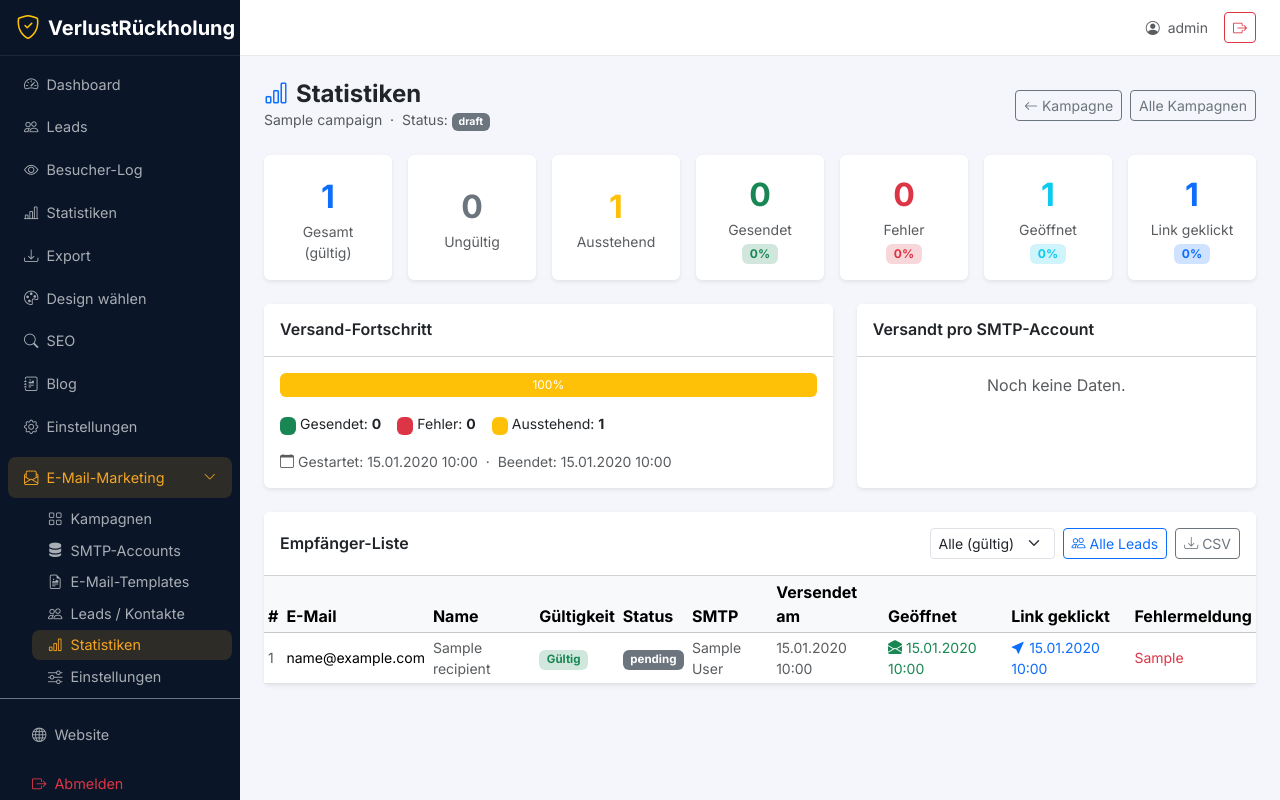
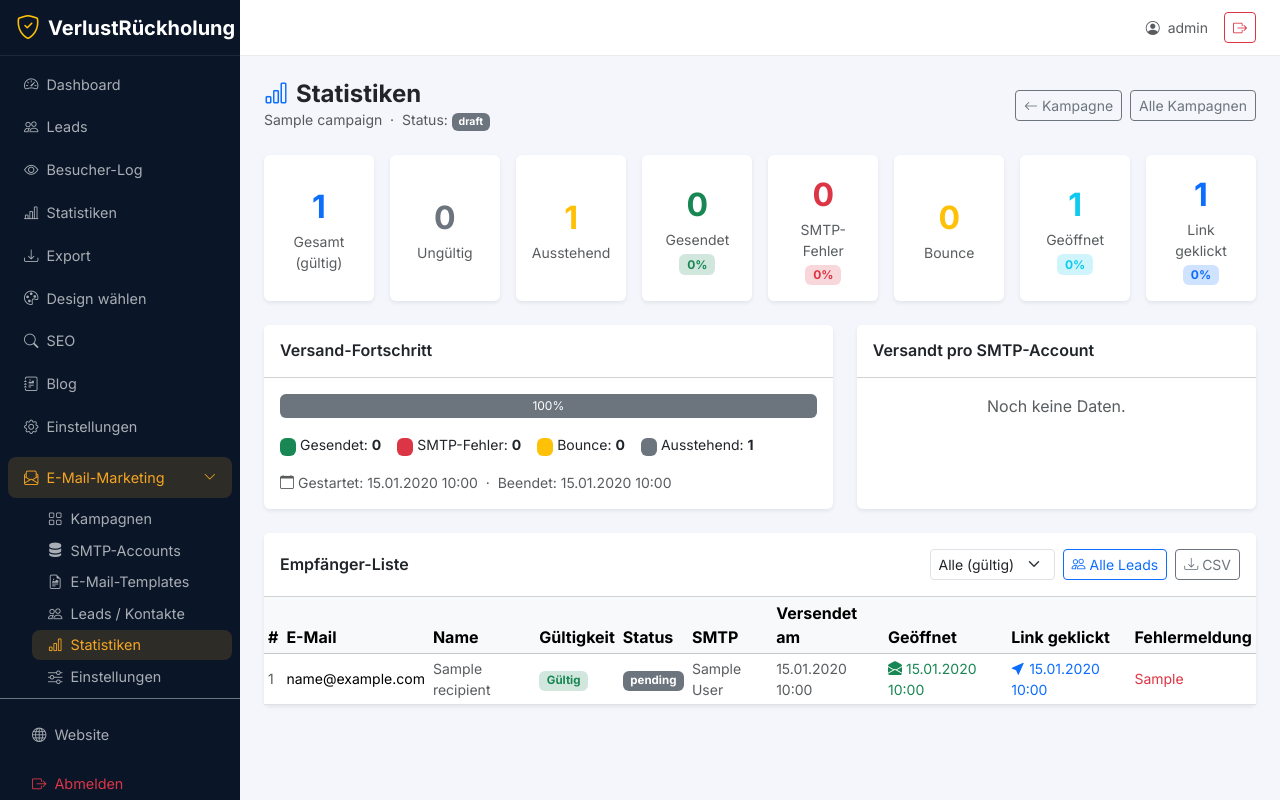
Before and after one commit to berndmarcel860-byte/Scmlds, a PHP site: page /admin/mailing/stats.php?id=1 in a window 1280 px wide. Run offline with PHP 8.4, Linux system fonts and the light colour scheme; a user stored in the database is signed in; data comes from the database, SQL or seed files in the repository; tables that the repository leaves empty hold one stand-in row (values such as "Sample post"); some libraries are stand-ins or nearby versions.

Commit message:
Fix bounce rate display and add pre-send MX validity check
Co-authored-by: berndmarcel860-byte <237513138+berndmarcel860-byte@users.noreply.github.com>

```diff
--- a/admin/mailing/campaign_edit.php
+++ b/admin/mailing/campaign_edit.php
@@ -328,7 +328,7 @@ $sample_recipients = $cid ? get_mailing_recipients($cid, '', 10, 0, '') : [];
                     </div>
                     <div class="card-body">
                         <div class="row g-2 text-center">
-                            <?php $items = [['primary','Gesamt',$stats['total']],['warning','Ausstehend',$stats['pending']],['success','Gesendet',$stats['sent']],['danger','Fehler',$stats['failed']],['info','Geöffnet',$stats['opens']]]; ?>
+                            <?php $items = [['primary','Gesamt',$stats['total']],['warning','Ausstehend',$stats['pending']],['success','Gesendet',$stats['sent']],['danger','SMTP-Fehler',$stats['failed']],['warning','Bounce',$stats['bounced']],['info','Geöffnet',$stats['opens']]]; ?>
                             <?php foreach ($items as [$color,$label,$val]): ?>
                             <div class="col">
                                 <div class="border rounded-3 p-2">
--- a/admin/mailing/stats.php
+++ b/admin/mailing/stats.php
@@ -36,11 +36,14 @@ $acc_stats = $pdo->prepare(
 $acc_stats->execute([':cid' => $cid]);
 $account_breakdown = $acc_stats->fetchAll(PDO::FETCH_ASSOC);
 
-// Open rate / click rate
-$open_rate  = $stats['sent'] > 0 ? round($stats['opens']  / $stats['sent'] * 100, 1) : 0;
-$click_rate = $stats['sent'] > 0 ? round($stats['clicks'] / $stats['sent'] * 100, 1) : 0;
-$fail_rate  = $stats['total'] > 0 ? round($stats['failed'] / $stats['total'] * 100, 1) : 0;
-$done_rate  = $stats['total'] > 0 ? round($stats['sent']   / $stats['total'] * 100, 1) : 0;
+// Open rate / click rate / bounce rate
+$open_rate    = $stats['sent'] > 0 ? round($stats['opens']   / $stats['sent'] * 100, 1) : 0;
+$click_rate   = $stats['sent'] > 0 ? round($stats['clicks']  / $stats['sent'] * 100, 1) : 0;
+$fail_rate    = $stats['total'] > 0 ? round($stats['failed']  / $stats['total'] * 100, 1) : 0;
+$done_rate    = $stats['total'] > 0 ? round($stats['sent']    / $stats['total'] * 100, 1) : 0;
+// Bounce rate = hard bounces / (sent + bounced) – reflects deliverability quality
+$bounce_base  = $stats['sent'] + $stats['bounced'];
+$bounce_rate  = $bounce_base > 0 ? round($stats['bounced'] / $bounce_base * 100, 1) : 0;
 ?>
 <!DOCTYPE html>
 <html lang="de">
@@ -81,7 +84,8 @@ $done_rate  = $stats['total'] > 0 ? round($stats['sent']   / $stats['total'] * 1
                 ['secondary', 'Ungültig',         $stats['invalid'], null],
                 ['warning',   'Ausstehend',        $stats['pending'], null],
                 ['success',   'Gesendet',          $stats['sent'],    $done_rate . '%'],
-                ['danger',    'Fehler',             $stats['failed'],  $fail_rate . '%'],
+                ['danger',    'SMTP-Fehler',        $stats['failed'],  $fail_rate . '%'],
+                ['warning',   'Bounce',             $stats['bounced'], $bounce_rate > 0 ? $bounce_rate . '%' : null],
                 ['info',      'Geöffnet',           $stats['opens'],   $open_rate . '%'],
                 ['primary',   'Link geklickt',      $stats['clicks'],  $click_rate . '%'],
             ];
@@ -110,9 +114,10 @@ $done_rate  = $stats['total'] > 0 ? round($stats['sent']   / $stats['total'] * 1
                         <?php
                         $total = max(1, $stats['total']);
                         $bar_data = [
-                            ['success', 'Gesendet',   $stats['sent']],
-                            ['danger',  'Fehler',     $stats['failed']],
-                            ['warning', 'Ausstehend', $stats['pending']],
+                            ['success', 'Gesendet',       $stats['sent']],
+                            ['danger',  'SMTP-Fehler',    $stats['failed']],
+                            ['warning', 'Bounce',         $stats['bounced']],
+                            ['secondary', 'Ausstehend',  $stats['pending']],
                         ];
                         ?>
                         <div class="progress mb-3" style="height:24px">
```
Also changed, not shown: admin/ajax/mailing_send_batch.php (+27 -0 lines).
